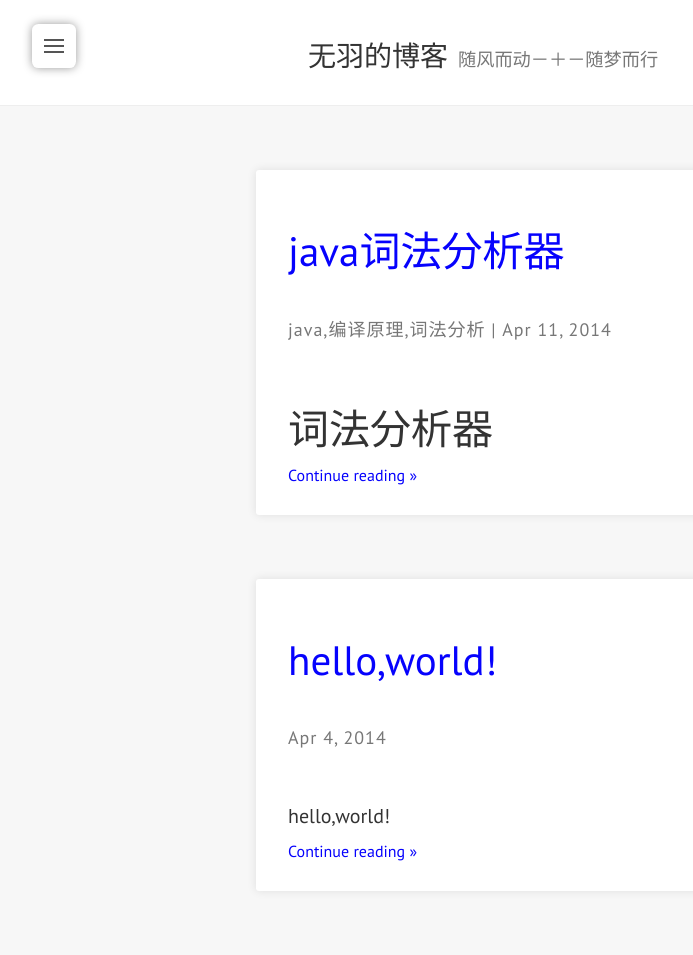
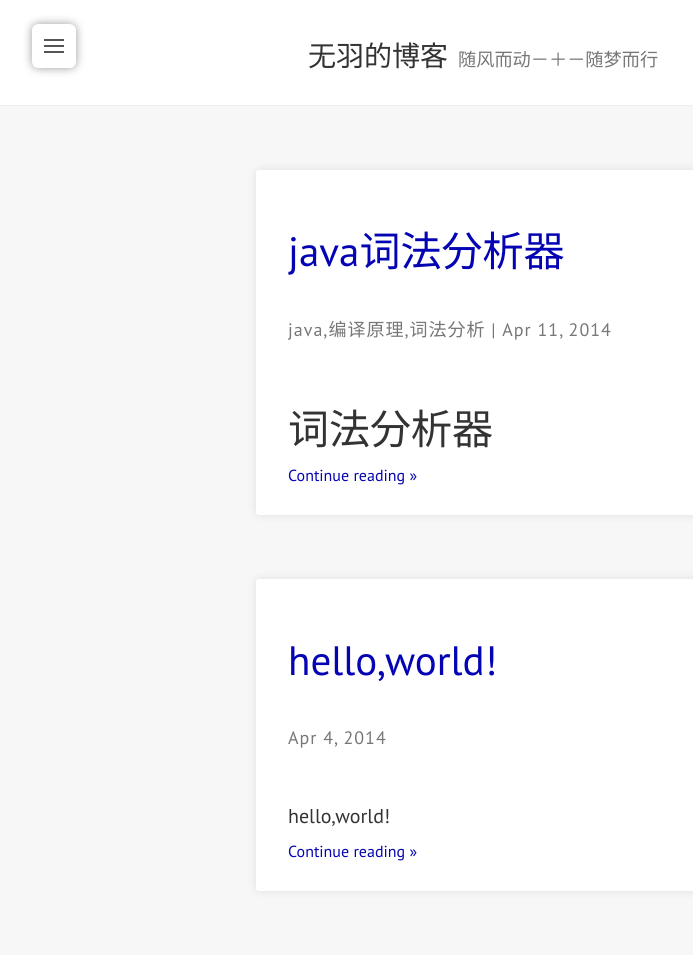
Before and after one commit to nonefly/nonefly.github.com, a Jekyll site: the page built from index.html, in a window 1280 px wide. Shown: the whole page, without its empty margins (0-693 px from the left). Built offline with Jekyll 4.4.1, drawn with Linux system fonts in a browser that asks for light colours; nearby versions of some CDN libraries; the list of posts is cut into pages by our own code.

Commit message:
Update _config.yml

```diff
--- a/_config.yml
+++ b/_config.yml
@@ -11,7 +11,7 @@ author: "nonefly"
 author_thumbnail: "/assets/images/avatar.jpg" # Author avatar
 theme:
   # Color for sidebar bar, links, etc
-  highlight_color: "#0602FD"
+  highlight_color: "#0404B4"
   social:
     github: nonefly
     twitter: zy_nonefly
```
